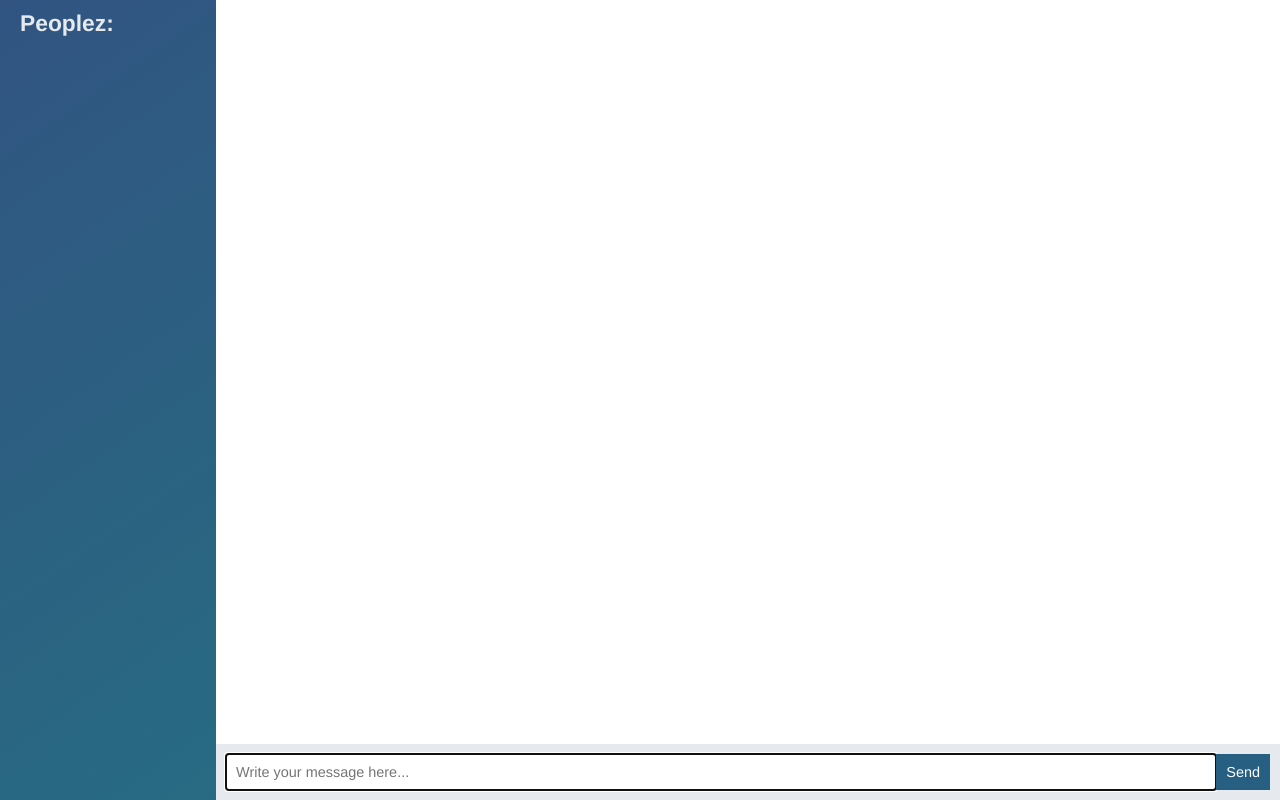
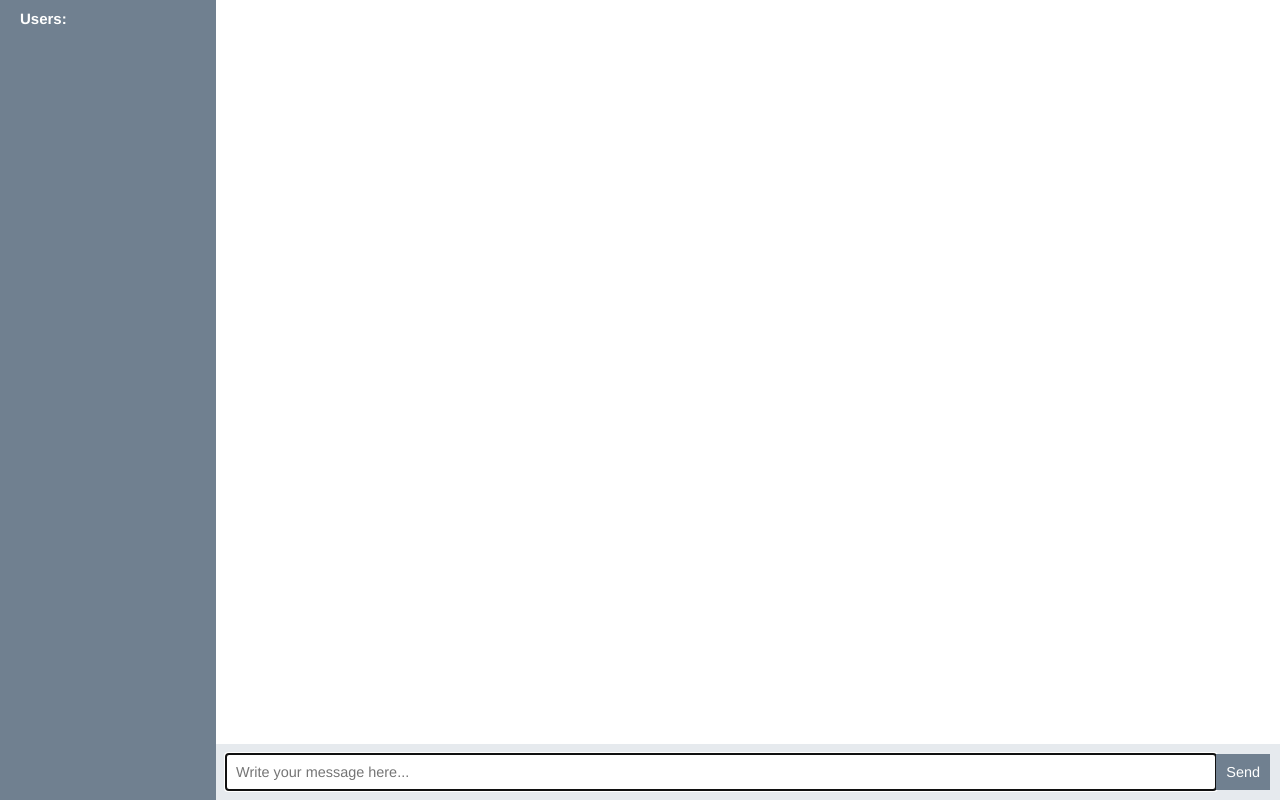
Before and after one commit to gsgahg/node-chat-app, a website: page public/index.html in a window 1280 px wide. Drawn offline with nearby package versions, Linux system fonts and the light colour scheme; no server answers.

Commit message:
style change

```diff
--- a/public/css/style.css
+++ b/public/css/style.css
@@ -19,7 +19,7 @@ h3 {
 
 button {
     border: none;
-    background: #265f82;
+    background: slategray;
     color: white;
     cursor: pointer;
     padding: 10px;
@@ -87,16 +87,18 @@ button:disabled {
     overflow: hidden;
     width: 260px;
     height: 100vh;
-    background: -moz-linear-gradient(125deg, rgba(39,107,130,1) 0%, rgba(49,84,129,1) 100%); /* ff3.6+ */
-    background: -webkit-gradient(linear, left top, right bottom, color-stop(0%, rgba(49,84,129,1)), color-stop(100%, rgba(39,107,130,1))); /* safari4+,chrome */
-    background: -webkit-linear-gradient(125deg, rgba(39,107,130,1) 0%, rgba(49,84,129,1) 100%); /* safari5.1+,chrome10+ */
-    background: -o-linear-gradient(125deg, rgba(39,107,130,1) 0%, rgba(49,84,129,1) 100%); /* opera 11.10+ */
-    background: -ms-linear-gradient(125deg, rgba(39,107,130,1) 0%, rgba(49,84,129,1) 100%); /* ie10+ */
-    background: linear-gradient(325deg, rgba(39,107,130,1) 0%, rgba(49,84,129,1) 100%); /* w3c */
+    /*background: -moz-linear-gradient(125deg, rgba(39,107,130,1) 0%, rgba(49,84,129,1) 100%); !* ff3.6+ *!*/
+    /*background: -webkit-gradient(linear, left top, right bottom, color-stop(0%, rgba(49,84,129,1)), color-stop(100%, rgba(39,107,130,1))); !* safari4+,chrome *!*/
+    /*background: -webkit-linear-gradient(125deg, rgba(39,107,130,1) 0%, rgba(49,84,129,1) 100%); !* safari5.1+,chrome10+ *!*/
+    /*background: -o-linear-gradient(125deg, rgba(39,107,130,1) 0%, rgba(49,84,129,1) 100%); !* opera 11.10+ *!*/
+    /*background: -ms-linear-gradient(125deg, rgba(39,107,130,1) 0%, rgba(49,84,129,1) 100%); !* ie10+ *!*/
+    /*background: linear-gradient(325deg, rgba(39,107,130,1) 0%, rgba(49,84,129,1) 100%); !* w3c *!*/
+    background-color: slategray;
 }
 
 .chat__sidebar h3 {
-    color: #e6eaee;
+    color: #fff;
+    font-size: 15px;
     margin: 10px 20px;
     text-align: left;
 }
--- a/public/index.html
+++ b/public/index.html
@@ -9,7 +9,7 @@
 
 <body class="chat">
     <div class="chat__sidebar">
-        <h3>Peoplez:</h3>
+        <h3>Users:</h3>
         <div id="users"></div>
     </div>
 
```
